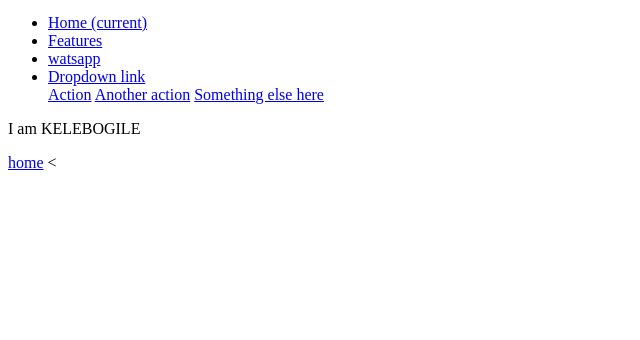
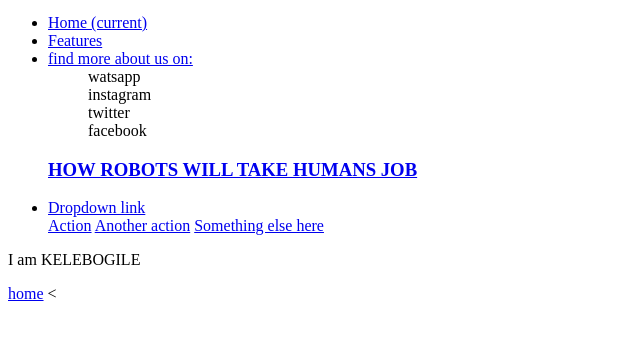
Before and after one commit to kelebogilemalepe1/clag-project-kelebogile, a plain HTML site: page contact.html in a window 1280 px wide. Shown: the part 28-368 px from the top of the page, without its empty margins (0-640 px from the left). Drawn offline with Linux system fonts and the light colour scheme.

Commit message:
added a heading

```diff
--- a/contact.html
+++ b/contact.html
@@ -19,8 +19,18 @@
             <a class="nav-link" href="#">Features</a>
           </li>
           <li class="nav-item">
-            <a class="nav-link" href="contact.html">watsapp</a>
+            <a class="nav-link" href="contact.html">find more about us on:</a>
+            <ol>watsapp</ol>
+            <ol>instagram</ol>
+            <ol>twitter</ol>
+            <ol>facebook</ol>
+
+
+            <a class="nav-link"href="contact.html">
+
           </li>
+        <h3>  HOW ROBOTS WILL TAKE HUMANS JOB</h3>
+
           <li class="nav-item dropdown">
             <a class="nav-link dropdown-toggle" href="#" id="navbarDropdownMenuLink" data-toggle="dropdown" aria-haspopup="true" aria-expanded="false">
               Dropdown link
```
